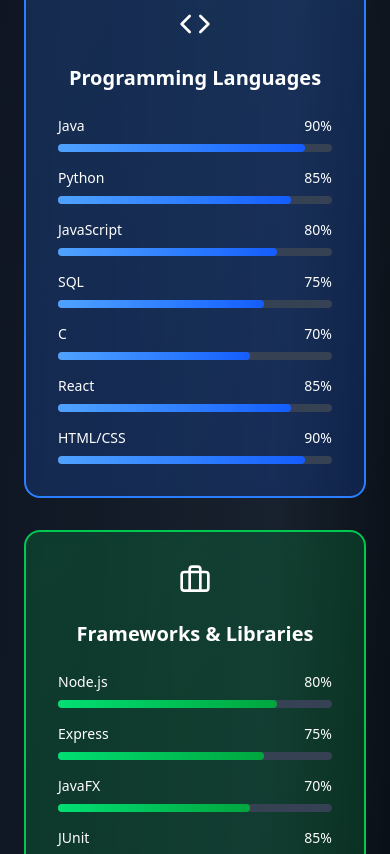
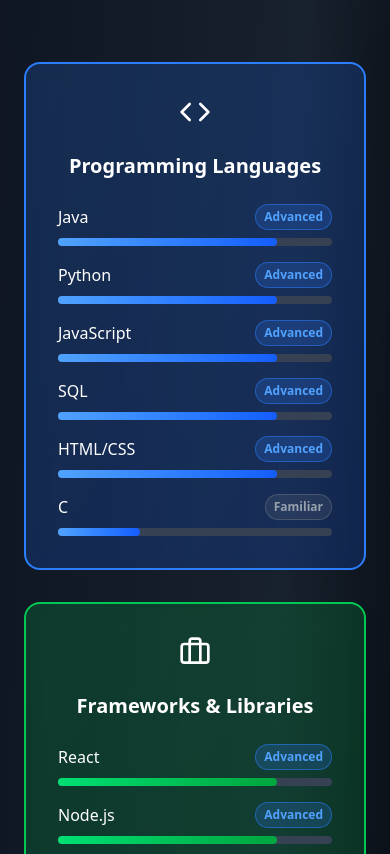
Before and after one commit to EddieDang/Portfolio, a React (Vite) app: page / in a window 390 px wide. Shown: the part 2268-3122 px from the top of the page. Built offline with nearby package versions, Linux system fonts and the light colour scheme.

Commit message:
Changed skills progress details, BWH User Manual, Cleaned up code

```diff
--- a/index.html
+++ b/index.html
@@ -4,7 +4,7 @@
     <meta charset="UTF-8" />
     <link rel="icon" type="image/svg+xml" href="/vite.svg" />
     <meta name="viewport" content="width=device-width, initial-scale=1.0" />
-    <title>Vite + React</title>
+    <title>Edward Dang</title>
   </head>
   <body>
     <div id="root"></div>
--- a/src/client/App.jsx
+++ b/src/client/App.jsx
@@ -7,6 +7,7 @@
 import BWH from '../assets/BWH.png';
 import Traffic from '../assets/GermanTrafficSigns.png';
 import Security from '../assets/SSDLC.png';
+import CCI from '../assets/CCI.png';
 
 // Reports
 // import Resume from '../assets/EDangResume.pdf';
@@ -20,7 +21,8 @@
   bwh: BWH,
   energy: Energy,
   traffic: Traffic,
-  security: Security
+  security: Security,
+  CCI: CCI
 };
 
 const EnhancedPortfolio = () => {
@@ -92,17 +94,6 @@
     window.scrollTo({ top: 0, behavior: 'smooth' });
   };
 
-  const handleFormSubmit = (e) => {
-    e.preventDefault();
-    setFormStatus('sending');
-    // Simulate form submission
-    setTimeout(() => {
-      setFormStatus('success');
-      setFormData({ name: '', email: '', message: '' });
-      setTimeout(() => setFormStatus(''), 3000);
-    }, 1000);
-  };
-
   const skillsData = [
     {
       title: "Programming Languages",
@@ -110,13 +101,12 @@
       borderColor: "border-blue-500",
       bgGradient: "from-blue-500/20 to-blue-600/20",
       skills: [
-        { name: "Java", level: 90 },
-        { name: "Python", level: 85 },
-        { name: "JavaScript", level: 80 },
-        { name: "SQL", level: 75 },
-        { name: "C", level: 70 },
-        { name: "React", level: 85 },
-        { name: "HTML/CSS", level: 90 }
+        { name: "Java", level: "Advanced" },
+        { name: "Python", level: "Advanced" },
+        { name: "JavaScript", level: "Advanced" },
+        { name: "SQL", level: "Advanced" },
+        { name: "HTML/CSS", level: "Advanced" },
+        { name: "C", level: "Familiar" }
       ],
     },
     {
@@ -125,11 +115,13 @@
       borderColor: "border-green-500",
       bgGradient: "from-green-500/20 to-green-600/20",
       skills: [
-        { name: "Node.js", level: 80 },
-        { name: "Express", level: 75 },
-        { name: "JavaFX", level: 70 },
-        { name: "JUnit", level: 85 },
-        { name: "Tailwind", level: 90 }
+        { name: "React", level: "Advanced" },
+        { name: "Node.js", level: "Advanced" },
+        { name: "Express", level: "Advanced" },
+        { name: "Tailwind", level: "Advanced" },
+        { name: "JavaFX", level: "Intermediate" },
+        { name: "JUnit", level: "Intermediate" },
+
       ],
     },
     {
@@ -138,17 +130,30 @@
       borderColor: "border-purple-500",
       bgGradient: "from-purple-500/20 to-purple-600/20",
       skills: [
-        { name: "AWS", level: 75 },
-        { name: "MySQL", level: 80 },
-        { name: "Git", level: 85 },
-        { name: "Tableau", level: 70 },
-        { name: "Pandas", level: 85 },
-        { name: "Jupyter", level: 80 }
+        { name: "AWS", level: "Advanced" },
+        { name: "MongoDB", level: "Advanced" },
+        { name: "PostgreSQL", level: "Intermediate" },
+        { name: "MySQL", level: "Intermediate" },
+        { name: "Git", level: "Advanced" },
+        { name: "Tableau", level: "Intermediate" },
+        { name: "Pandas", level: "Intermediate" },
+        { name: "Jupyter", level: "Advanced" },
       ],
     },
   ];
 
   const projects = [
+    {
+      id: 0,
+      title: "Clutch City Insurance Website",
+      description: "Developed and deployed a full-stack e-commerce and online platform using React, Node.js, and Tailwind CSS on AWS infrastructure that allow clients to connect with insurance agents.",
+      image: projectImages.CCI,
+      tags: ["React", "Node.js", "Express", "JavaScript", "Tailwind", "AWS", "APIs"],
+      duration: "3 months",
+      team: "1 members",
+      achievements: ["Implemented secure payment processing via Stripe Payments", "Added security features that prevented spam, DDoS, XSS, adn injection attacks", "Allowed users to connect with insurance agents with ease", "Single-handedly reduced operational cost by 76%"],
+      demoLink: "https://ccihou.com/"
+    },
     {
       id: 1,
       title: "Brigham and Women's Hospital Application",
@@ -157,8 +162,8 @@
       tags: ["Java", "JavaFX", "SQL", "AWS"],
       duration: "4 months",
       team: "11 members",
-      achievements: ["Reduced database retrival time by 500%", "Implemented Google auth, SHA-256 Hashing, and salting secruity features", "Enhanced user satisfaction"],
-      reportLink: "#"
+      achievements: ["Reduced database retrival time by 500%", "Implemented Google auth, SHA-256 Hashing, and salting secruity features", "Facility map implementation with real-time updates"],
+      reportLink: "src/assets/BWH User Manual - Edward Dang.pdf",
     },
     {
       id: 2,
@@ -168,19 +173,18 @@
       tags: ["React", "Python", "Node.js", "MongoDB", "APIs", "Data Visualization"],
       duration: "6 months",
       team: "2 members",
-      achievements: ["Reduced manual reporting by 100%", "Real-time monitoring system", "Predictive modeling"],
+      achievements: ["Led a cross functional team", "Reduced manual reporting by 100%", "Real-time monitoring system", "Predictive modeling"],
       reportLink: "https://digital.wpi.edu/concern/student_works/mp48sh69h?locale=en"
     },
     {
       id: 3,
       title: "German Traffic Sign Recognition ML",
-      description: "Machine learning program that identifies German traffic signs with varying picture qualities using deep learning and computer vision techniques.",
+      description: "Machine learning program that identifies German traffic signs with varying picture qualities using machine learning and computer vision techniques.",
       image: projectImages.traffic,
-      tags: ["Python", "TensorFlow", "OpenCV", "ML"],
+      tags: ["Python", "Machine Learning", "Jupyter Notebook", "Pandas"],
       duration: "3 months",
       team: "1 members",
-      achievements: ["94% accuracy rate", "Real-time processing", "Robust to weather conditions"],
-      demoLink: "#",
+      achievements: ["92% accuracy rate", "Implemented different machine learning models", "Data augmentation techniques"],
       reportLink: TrafficReport
     },
     {
@@ -192,8 +196,7 @@
       duration: "4 months",
       team: "5 members",
       achievements: ["Published research paper", "Educational platform", "Security vulnerability testing"],
-      demoLink: "#",
-      reportLink: "#"
+      // reportLink: "#"
     }
   ];
 
@@ -206,6 +209,51 @@
   const themeClasses = darkMode
     ? "bg-gradient-to-br from-gray-900 via-gray-800 to-black text-white"
     : "bg-gradient-to-br from-gray-50 via-white to-gray-100 text-gray-900";
+
+  const getLevelStyling = (level) => {
+    switch(level) {
+      case 'Expert':
+        return {
+          bgColor: 'bg-green-500/20',
+          textColor: 'text-green-400',
+          borderColor: 'border-green-500/50'
+        };
+      case 'Advanced':
+        return {
+          bgColor: 'bg-blue-500/20',
+          textColor: 'text-blue-400',
+          borderColor: 'border-blue-500/50'
+        };
+      case 'Intermediate':
+        return {
+          bgColor: 'bg-yellow-500/20',
+          textColor: 'text-yellow-400',
+          borderColor: 'border-yellow-500/50'
+        };
+      case 'Familiar':
+        return {
+          bgColor: 'bg-gray-500/20',
+          textColor: 'text-gray-400',
+          borderColor: 'border-gray-500/50'
+        };
+      default:
+        return {
+          bgColor: 'bg-gray-500/20',
+          textColor: 'text-gray-400',
+          borderColor: 'border-gray-500/50'
+        };
+    }
+  };
+
+  const getProgressPercentage = (level) => {
+    switch(level) {
+      case 'Expert': return 100;
+      case 'Advanced': return 80;
+      case 'Intermediate': return 65;
+      case 'Familiar': return 30;
+      default: return 10;
+    }
+  };
 
   return (
     <div className={`min-h-screen transition-all duration-500 ${themeClasses}`}>
@@ -300,7 +348,8 @@
                   </h3>
                   <p className="text-lg text-gray-300 leading-relaxed">
                     I am a recent college graduate from Worcester Polytechnic Institute (WPI) with a double degree in Computer Science and Data Science. My passion for technology stems from a desire to simplify everyday tasks
-                    while optimizing processes and creating meaningful impact.
+                    while optimizing processes and creating meaningful impact. One of my core values is to always be learning and growing,
+                    and I strive to apply this mindset to every aspect of my life.
                   </p>
                 </div>
 
@@ -356,24 +405,32 @@
                   </div>
                   <h3 className="text-xl font-semibold mb-6 text-center">{category.title}</h3>
                   <div className="space-y-4">
-                    {category.skills.map((skill, i) => (
+                    {category.skills.map((skill, i) => {
+                      const styling = getLevelStyling(skill.level);
+                      const progressPercentage = getProgressPercentage(skill.level);
+                      return (
                         <div key={i} className="space-y-2">
-                        <div className="flex justify-between text-sm">
-                          <span>{skill.name}</span>
-                          <span>{skill.level}%</span>
+                          <div className="flex justify-between items-center">
+                            <span className="text-white font-medium">{skill.name}</span>
+                            <span
+                              className={`px-2 py-1 rounded-full text-xs font-semibold border ${styling.bgColor} ${styling.textColor} ${styling.borderColor}`}
+                            >
+                              {skill.level}
+                            </span>
                           </div>
                           <div className="w-full bg-gray-700 rounded-full h-2">
                             <div
-                            className={`h-2 rounded-full bg-gradient-to-r ${
-                              category.borderColor.includes('blue') ? 'from-blue-400 to-blue-600' :
-                              category.borderColor.includes('green') ? 'from-green-400 to-green-600' :
-                              'from-purple-400 to-purple-600'
-                            } transition-all duration-1000 ease-out`}
-                            style={{ width: `${skill.level}%` }}
+                              className={`h-2 rounded-full transition-all duration-1000 ease-out ${
+                                category.borderColor.includes('blue') ? 'bg-gradient-to-r from-blue-400 to-blue-600' :
+                                category.borderColor.includes('green') ? 'bg-gradient-to-r from-green-400 to-green-600' :
+                                'bg-gradient-to-r from-purple-400 to-purple-600'
+                              }`}
+                              style={{ width: `${progressPercentage}%` }}
                             ></div>
                           </div>
                         </div>
-                    ))}
+                      );
+                    })}
                   </div>
                 </div>
               ))}
@@ -395,6 +452,7 @@
               Featured Projects
             </h2>
 
+            {/* Project Details */}
             <div className="grid gap-12">
               {projects.map((project, index) => (
                 <div
@@ -405,7 +463,9 @@
                     <img
                       src={project.image}
                       alt={project.title}
-                      className="w-full h-96 object-cover rounded-xl shadow-lg group-hover:scale-105 transition-transform duration-500"
+                      className={`w-full h-96 rounded-xl shadow-lg group-hover:scale-105 transition-transform duration-500 ${
+                        project.id === 0 ? 'object-contain bg-white/5' : 'object-cover'
+                      }`}
                     />
                   </div>
 
@@ -421,6 +481,7 @@
                       ))}
                     </div>
 
+                    {/* Project Specs */}
                     <div className="grid grid-cols-2 gap-4 text-sm text-gray-400">
                       <div className="flex items-center gap-2">
                         <Calendar className="w-4 h-4" />
@@ -432,6 +493,7 @@
                       </div>
                     </div>
 
+                    {/* Achievements */}
                     <div>
                       <h4 className="font-semibold mb-2">Key Achievements:</h4>
                       <ul className="text-sm text-gray-300 space-y-1">
@@ -444,17 +506,18 @@
                       </ul>
                     </div>
 
-
-
                     <div className="flex gap-4">
                       { project.demoLink && (
                         <a
                         href={project.demoLink}
+                        target="_blank"
+                        rel="noopener noreferrer"
                         className="flex items-center gap-2 px-4 py-2 bg-blue-500 hover:bg-blue-600 rounded-lg transition-colors duration-300"
                       >
                         <span>Live Demo</span>
                       </a>
                       )}
+                      { project.reportLink && (
                       <a
                         href={project.reportLink}
                         className="flex items-center gap-2 px-4 py-2 bg-gray-600 hover:bg-gray-700 rounded-lg transition-colors duration-300"
@@ -464,6 +527,7 @@
                         <FileText className="w-4 h-4" />
                         <span>Report</span>
                       </a>
+                      )}
                     </div>
                   </div>
                 </div>
@@ -486,7 +550,7 @@
               Let's Connect
             </h2>
 
-            <div className="grid md:grid-cols-2 gap-12">
+            <div className="grid md:grid-cols-1 gap-12">
               {/* Contact Info */}
               <div className="space-y-8">
                 <div>
@@ -498,7 +562,7 @@
 
                 <div className="space-y-6">
                   <a
-                    href=""
+                    href="mailto:contact@edwarddang.com"
                     className="flex items-center gap-4 p-4 bg-white/5 rounded-lg hover:bg-white/10 transition-all duration-300 border border-white/10 hover:border-white/20"
                   >
                     <Mail className="w-8 h-8 text-blue-400" />
@@ -535,59 +599,6 @@
                   </a>
                 </div>
               </div>
-
-              {/* Contact Form */}
-              <div className="space-y-6">
-                <div>
-                  <label className="block text-sm font-medium mb-2">Name</label>
-                  <input
-                    type="text"
-                    value={formData.name}
-                    onChange={(e) => setFormData({...formData, name: e.target.value})}
-                    className="w-full px-4 py-3 bg-white/5 border border-white/20 rounded-lg focus:border-blue-400 focus:outline-none transition-colors duration-300"
-                    placeholder="Your name"
-                  />
-                </div>
-
-                <div>
-                  <label className="block text-sm font-medium mb-2">Email</label>
-                  <input
-                    type="email"
-                    value={formData.email}
-                    onChange={(e) => setFormData({...formData, email: e.target.value})}
-                    className="w-full px-4 py-3 bg-white/5 border border-white/20 rounded-lg focus:border-blue-400 focus:outline-none transition-colors duration-300"
-                    placeholder="your.email@example.com"
-                  />
-                </div>
-
-                <div>
-                  <label className="block text-sm font-medium mb-2">Message</label>
-                  <textarea
-                    value={formData.message}
-                    onChange={(e) => setFormData({...formData, message: e.target.value})}
-                    className="w-full px-4 py-3 bg-white/5 border border-white/20 rounded-lg focus:border-blue-400 focus:outline-none transition-colors duration-300 h-32 resize-none"
-                    placeholder="Tell me about your project or just say hello!"
-                  ></textarea>
-                </div>
-
-                <button
-                  type="submit"
-                  onClick={handleFormSubmit}
-                  disabled={formStatus === 'sending'}
-                  className="w-full px-6 py-3 bg-gradient-to-r from-blue-500 to-purple-500 hover:from-blue-600 hover:to-purple-600 rounded-lg font-semibold transition-all duration-300 disabled:opacity-50 disabled:cursor-not-allowed flex items-center justify-center gap-2"
-                >
-                  {formStatus === 'sending' ? (
-                    <>
-                      <div className="w-4 h-4 border-2 border-white border-t-transparent rounded-full animate-spin"></div>
-                      Sending...
-                    </>
-                  ) : formStatus === 'success' ? (
-                    <>✅ Message Sent!</>
-                  ) : (
-                    <>Send Message</>
-                  )}
-                </button>
-              </div>
             </div>
           </div>
         </div>
@@ -607,10 +618,7 @@
       <footer className="py-8 px-6 border-t border-white/10">
         <div className="max-w-6xl mx-auto text-center">
           <p className="text-gray-400">
-            © 2025 Edward Dang. Built with React & Tailwind CSS.
-          </p>
-          <p className="text-sm text-gray-500 mt-2">
-            Designed & developed with ❤️ for meaningful connections
+            © 2025 Edward Dang
           </p>
         </div>
       </footer>
```
Also changed, not shown: src/assets/CCI.png (added), 1 other file (tests, documents, lock files or other folders). Lines whose indentation alone changed are shown as unchanged.
